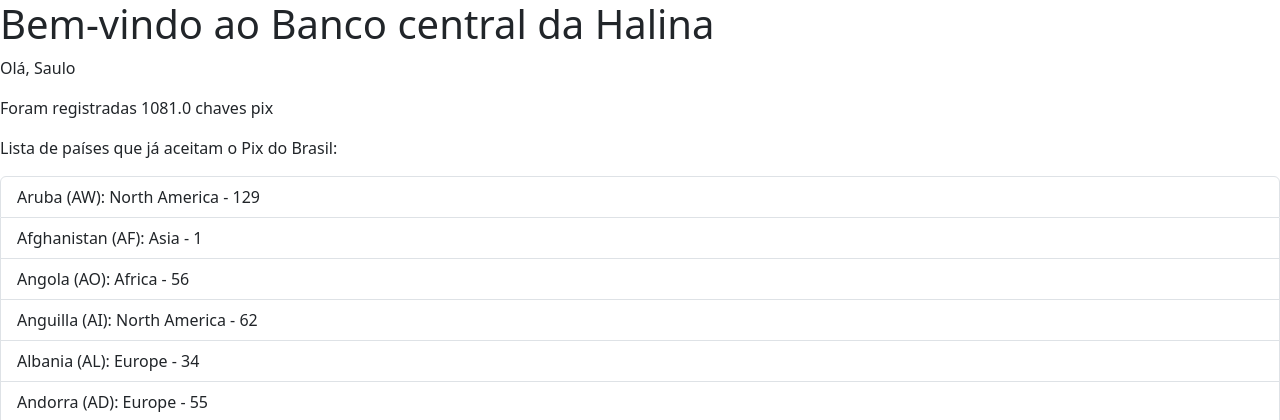
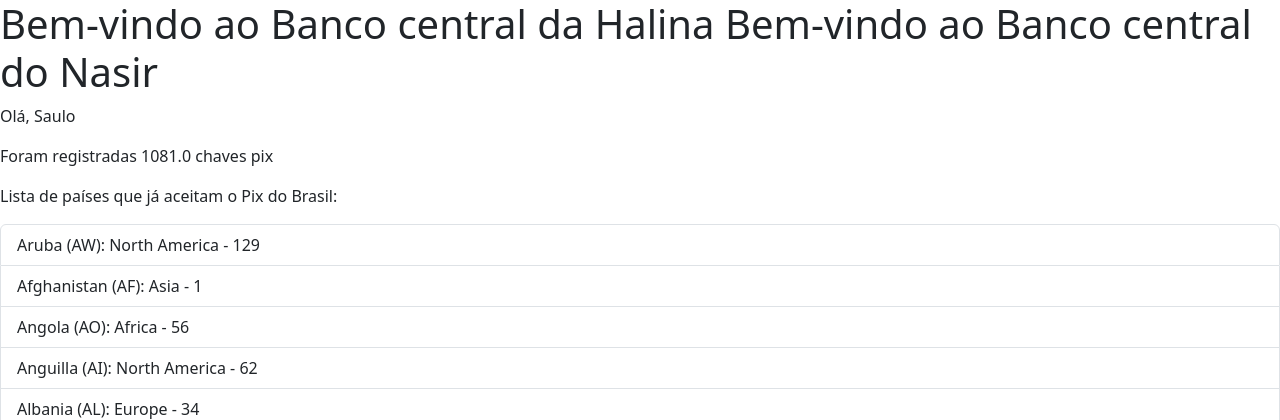
Before and after one commit to sauloafoliveira/dev-web-2-26-1, a Django app: page /bc in a window 1280 px wide. Shown: the top 420 px of the page. Run offline with Django 5.2, Linux system fonts and the light colour scheme; data comes from the database, SQL or seed files in the repository.

Commit message:
Update welcome message in index_bc.html

```diff
--- a/urubudopix/bc/templates/index_bc.html
+++ b/urubudopix/bc/templates/index_bc.html
@@ -10,6 +10,7 @@
 
     <h1>
         Bem-vindo ao Banco central da Halina
+        Bem-vindo ao Banco central do Nasir
     </h1>
 
     {% if logado %}
```
